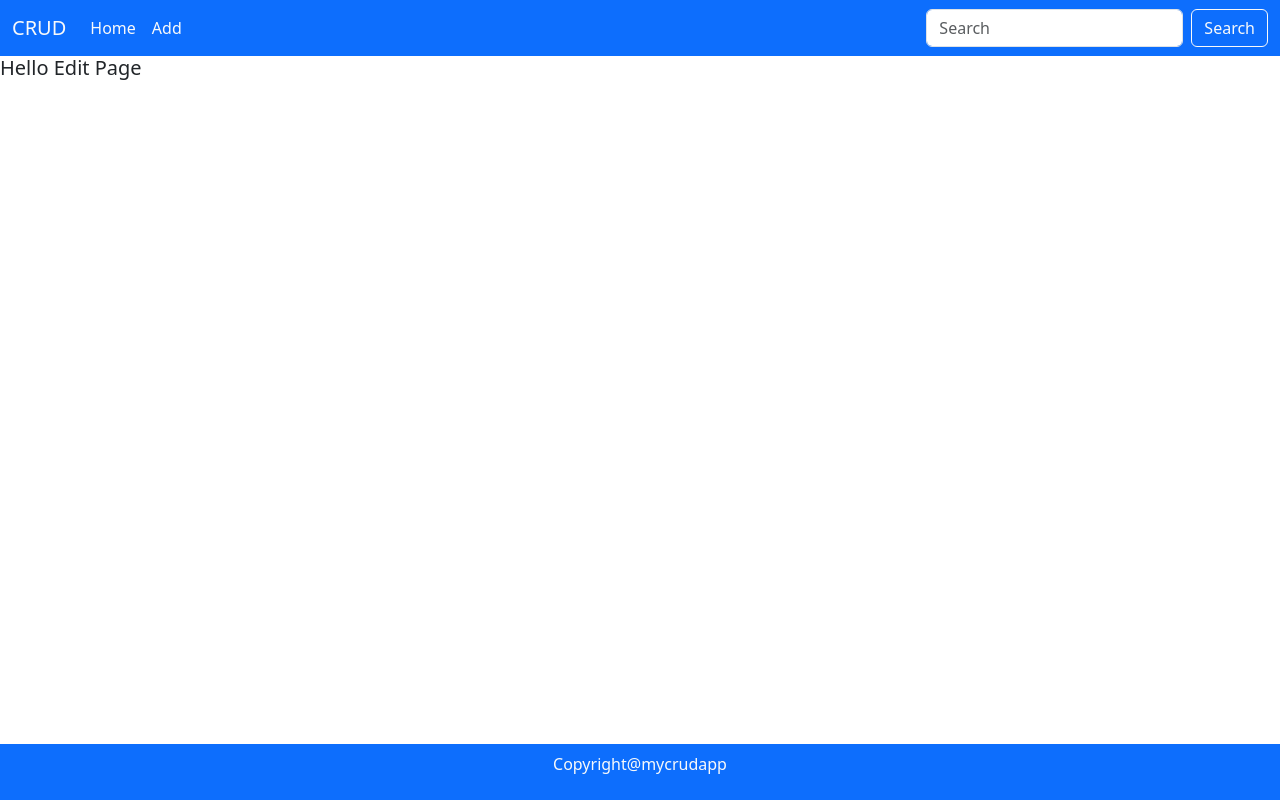
After one commit to saurabhprasadsah/ClassBasedViewExample, a Django app: page /editPage/ in a window 1280 px wide. The commit adds this page. Run offline with Django 4.2, Linux system fonts and the light colour scheme.

Commit message:
posrequest

```diff
--- a/classBasedview/urls.py
+++ b/classBasedview/urls.py
@@ -25,7 +25,8 @@ urlpatterns = [
     # path("", TemplateView.as_view(template_name="index.html"),name="home"),
     # path("",views.homepage,name="home"),
     path("", views.DisplayClassView.as_view(), name="home"),
-    path("addPage/",views.addPage,name='add')
+    path("addPage/",views.addPage,name='add'),
+    path("editPage/", views.editPage, name='edit')
 
 
 ]
--- /dev/null
+++ b/mainApp/templates/edit.html
@@ -0,0 +1,12 @@
+{% extends 'index.html' %}
+{% load static %}
+{% block title %}
+<title>CRUD | Class Based view - Edit Page </title>
+{% endblock %}
+
+
+{% block body %}
+
+<h5>Hello Edit Page</h5>
+
+{% endblock %}
--- a/mainApp/templates/index.html
+++ b/mainApp/templates/index.html
@@ -19,7 +19,7 @@
 <body>
   <nav class="navbar navbar-expand-lg bg-primary">
     <div class="container-fluid">
-      <a class="navbar-brand text-light" href="{% url 'home' %}">CRUD</a>
+      <a class="navbar-brand text-light" href="{% url 'edit' %}">CRUD</a>
       <button class="navbar-toggler" type="button" data-bs-toggle="collapse" data-bs-target="#navbarSupportedContent"
         aria-controls="navbarSupportedContent" aria-expanded="false" aria-label="Toggle navigation">
         <span class="navbar-toggler-icon"></span>
--- a/mainApp/views.py
+++ b/mainApp/views.py
@@ -1,4 +1,4 @@
-from django.shortcuts import render
+from django.shortcuts import render,HttpResponseRedirect
 from .models import Employee
 from django.core.paginator import Paginator
 from django.views.generic.base import TemplateView
@@ -23,5 +23,24 @@ class DisplayClassView(TemplateView):
 
 
 def addPage(Request):
+    if(Request.method=="POST"):
+        ef= EmplyeeForm(Request.POST)
+        if(ef.is_valid()):
+            e = Employee()
+            e.name= ef.cleaned_data['name']
+            e.email=ef.cleaned_data['email']
+            e.phone=ef.cleaned_data['phone']
+            e.dsg=ef.cleaned_data['dsg']
+            e.salary=ef.cleaned_data['salary']
+            e.city =ef.cleaned_data['city']
+            e.state =ef.cleaned_data['state']
+            e.save()
+            # return render(HttpResponseRedirect(Request,"editPage.html"))
+            return(HttpResponseRedirect('/'))
     ef = EmplyeeForm()
     return render(Request,"add.html",{'form':ef})
+
+
+def editPage(Request):
+
+    return render(Request,'edit.html')
```
Also changed, not shown: mainApp/templates/add.html (+5 -2 lines), db.sqlite3.
